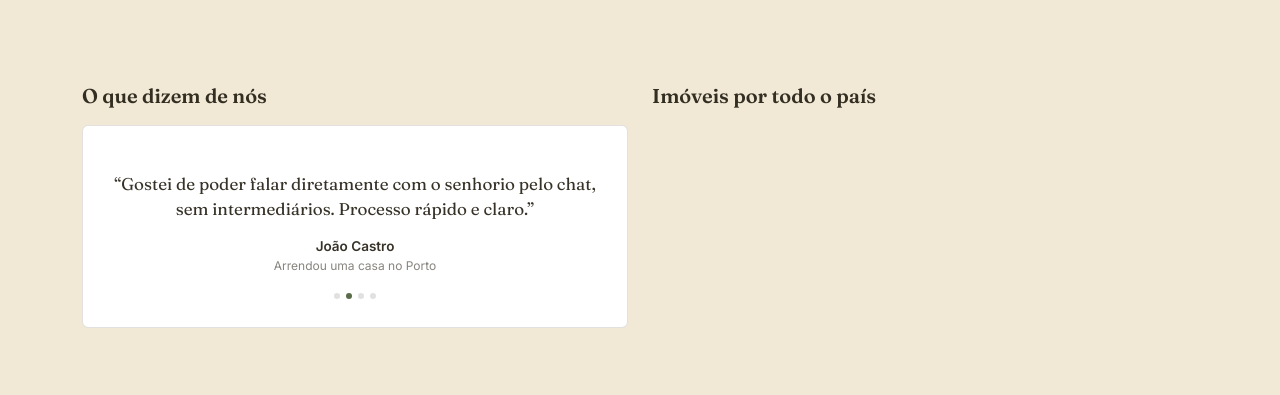
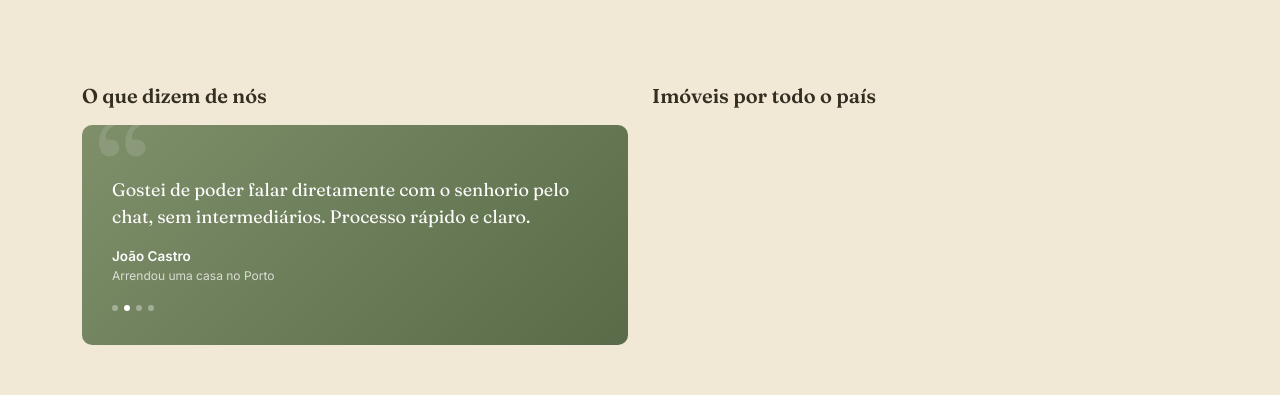
Before and after one commit to andreiadetails-byte/portal-imobiliario, a Next.js app: page / in a window 1280 px wide. Shown: the part 2021-2416 px from the top of the page. Built offline with nearby package versions, Linux system fonts and the light colour scheme; no server answers; the database is empty.

Commit message:
Dar mais cor ao carrossel de testemunhos com fundo verde azeitona

```diff
--- a/components/TestimonialsCarousel.js
+++ b/components/TestimonialsCarousel.js
@@ -27,21 +27,33 @@ export default function TestimonialsCarousel() {
   const t = TESTEMUNHOS[index];
 
   return (
-    <div className="card" style={{ padding: 28, textAlign: 'center' }}>
-      <div style={{ opacity: visible ? 1 : 0, transition: 'opacity 0.35s ease', minHeight: 96 }}>
-        <p className="display" style={{ fontSize: 17, lineHeight: 1.5, marginBottom: 14 }}>
-          &ldquo;{t.texto}&rdquo;
+    <div style={{
+      position: 'relative', overflow: 'hidden', borderRadius: 10, padding: '32px 30px',
+      background: 'linear-gradient(135deg, var(--azulejo) 0%, var(--telha) 100%)',
+      minHeight: 220, display: 'flex', flexDirection: 'column', justifyContent: 'center',
+    }}>
+      <span style={{
+        position: 'absolute', top: -18, left: 14, fontFamily: 'Fraunces, serif', fontSize: 130,
+        color: 'rgba(255,255,255,0.12)', lineHeight: 1, userSelect: 'none',
+      }}>
+        &ldquo;
+      </span>
+
+      <div style={{ opacity: visible ? 1 : 0, transition: 'opacity 0.35s ease', position: 'relative' }}>
+        <p className="display" style={{ fontSize: 18, lineHeight: 1.5, marginBottom: 16, color: '#fff' }}>
+          {t.texto}
         </p>
-        <div style={{ fontSize: 13.5, fontWeight: 600 }}>{t.nome}</div>
-        <div style={{ fontSize: 12, color: 'var(--text-soft)' }}>{t.papel}</div>
+        <div style={{ fontSize: 13.5, fontWeight: 600, color: '#fff' }}>{t.nome}</div>
+        <div style={{ fontSize: 12, color: 'rgba(255,255,255,0.75)' }}>{t.papel}</div>
       </div>
-      <div style={{ display: 'flex', justifyContent: 'center', gap: 6, marginTop: 18 }}>
+
+      <div style={{ display: 'flex', gap: 6, marginTop: 20, position: 'relative' }}>
         {TESTEMUNHOS.map((_, i) => (
           <span
             key={i}
             style={{
               width: 6, height: 6, borderRadius: '50%',
-              background: i === index ? 'var(--telha)' : 'var(--line)',
+              background: i === index ? '#fff' : 'rgba(255,255,255,0.35)',
             }}
           />
         ))}
```
